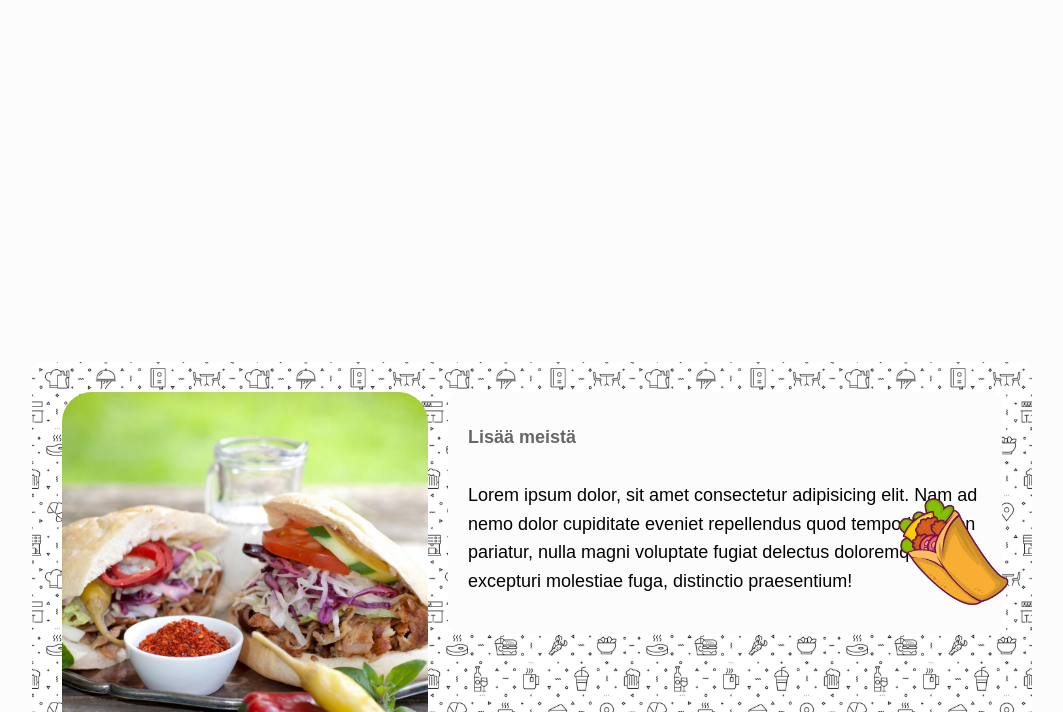
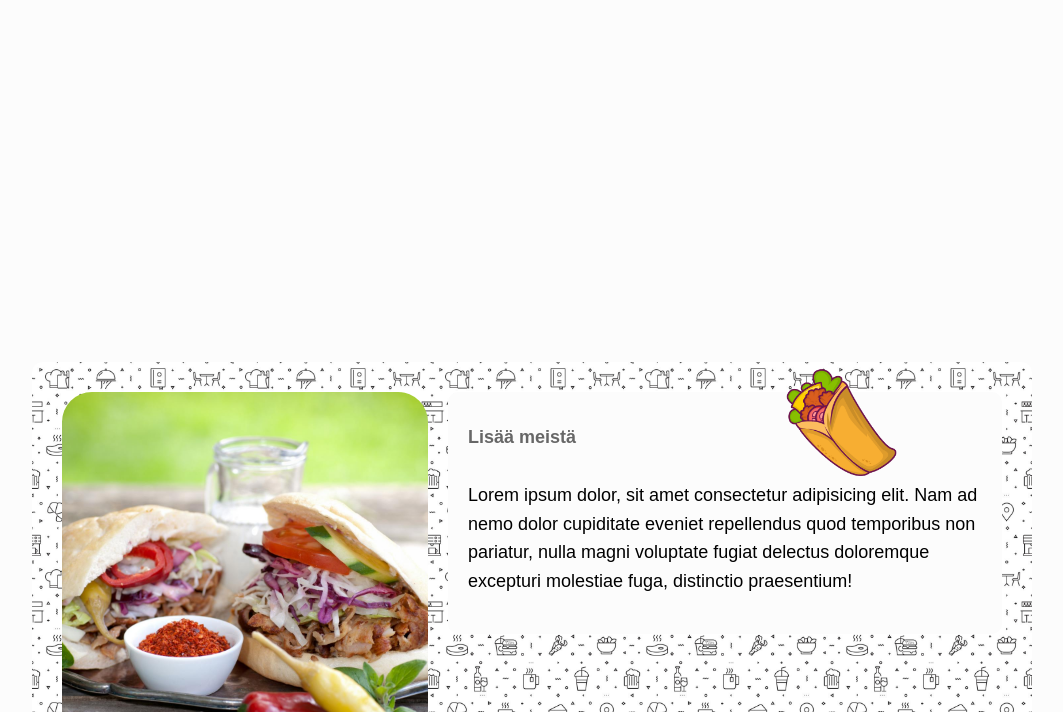
Before and after one commit to LuukasLaitinen23/paras-kebab, a website: page index.html in a window 1280 px wide. Shown: the part 88-800 px from the top of the page, without its empty margins (108-1171 px from the left). Drawn offline with Linux system fonts and the light colour scheme.

Commit message:
fixed week 1

```diff
--- a/css/styles.css
+++ b/css/styles.css
@@ -98,6 +98,7 @@ body {
   box-sizing: border-box;
   margin-top: 50px;
   overflow: hidden;
+  position: relative;
 }
 
 .about-content {
@@ -138,9 +139,9 @@ body {
 
 .kebab-img {
   position: absolute;
-  top: 80%;
+  top: 10%;
   right: 10%;
-  transform: translate(-10%, -50%);
+  transform: translate(-10%, -40%);
   width: 150px;
   height: 150px;
 }
```
